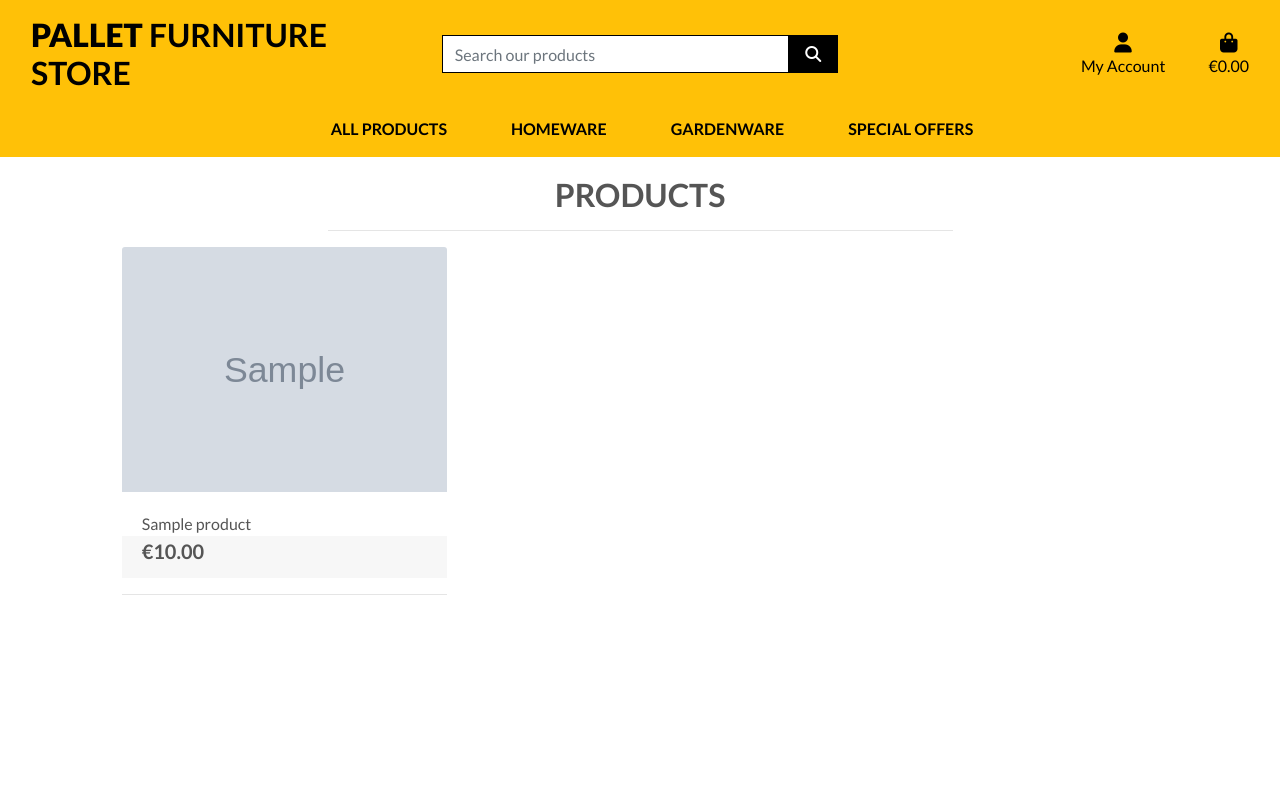
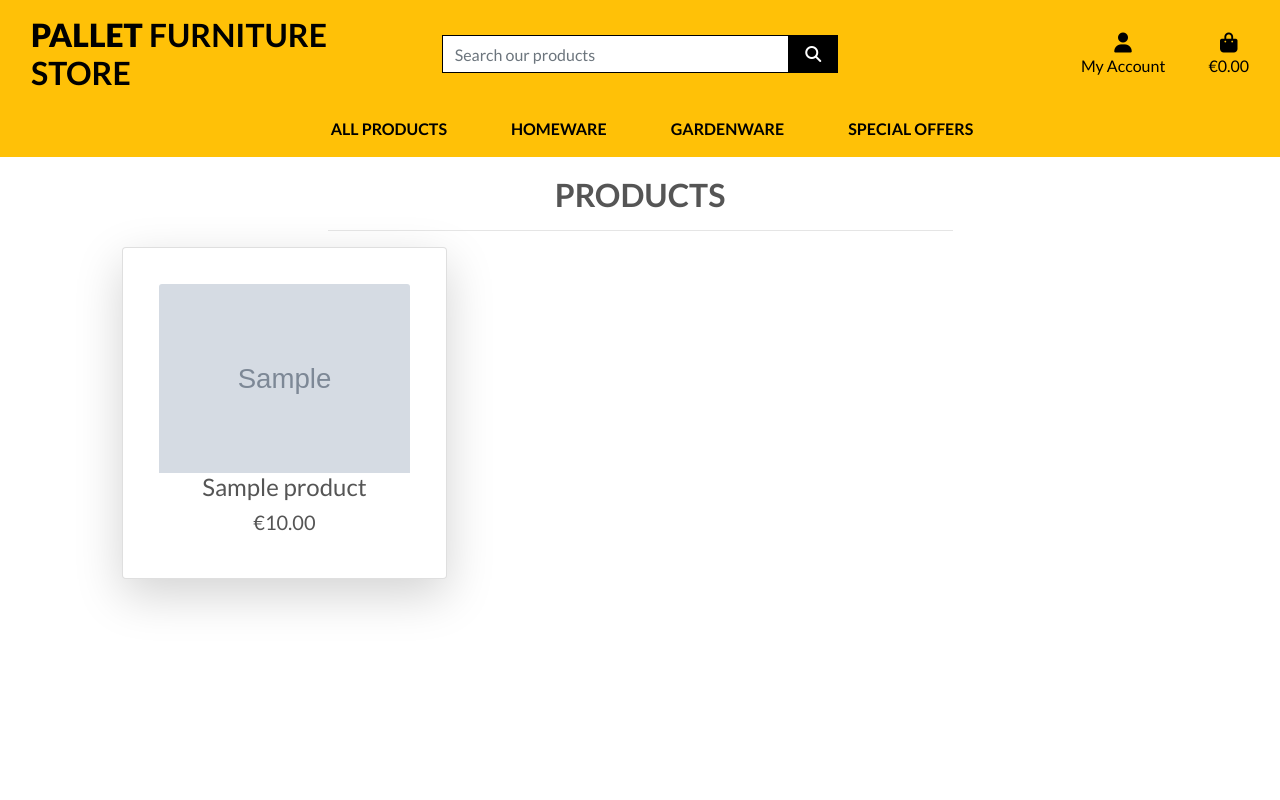
Before and after one commit to petermcloughlin/pallet_furniture_store, a Django app: page /products/ in a window 1280 px wide. Run offline with Django 3.2, Linux system fonts and the light colour scheme; tables that the repository leaves empty hold one stand-in row (values such as "Sample post"); grey boxes marked "Sample" are stand-in pictures; some libraries are stand-ins or nearby versions.

Commit message:
Amend products.html to use cards for products display

```diff
--- a/products/templates/products/products.html
+++ b/products/templates/products/products.html
@@ -25,29 +25,17 @@
                 </div>
                 <div class="row">
                     {% for product in products %}
-                        <div class="col-sm-6 col-md-6 col-lg-4">
-                            <div class="card h-100 border-0">
-                                {% if product.image %}
+
+                        <div class="col-md-4">
+                          <div class="card shadow-lg p-3 mb-5 bg-body rounded">
+                            <div class="card-body text-center">
                                 <a href="">
                                     <img class="card-img-top img-fluid" src="{{ product.image.url }}" alt="{{ product.name }}">
                                 </a>
-                                {% else %}
-                                <a href="">
-                                    <img class="card-img-top img-fluid" src="{{ MEDIA_URL }}noimage.png" alt="{{ product.name }}">
-                                </a>
-                                {% endif %}
-                                <div class="card-body pb-0">
-                                    <p class="mb-0">{{ product.name }}</p>
-                                </div>
-                                <div class="card-footer pt-0 border-0 text-left">
-                                    <div class="row">
-                                        <div class="col">
-                                            <p class="lead mb-0 text-left font-weight-bold">€{{ product.price }}</p>
-                                        </div>
-                                    </div>
-                                </div>
-                                <hr>
+                              <h4 class="card-text">{{ product.name }}</h4>
+                              <h5>€{{ product.price }}</h5>
                             </div>
+                          </div>
                         </div>
                     {% endfor %}
                 </div>
```
